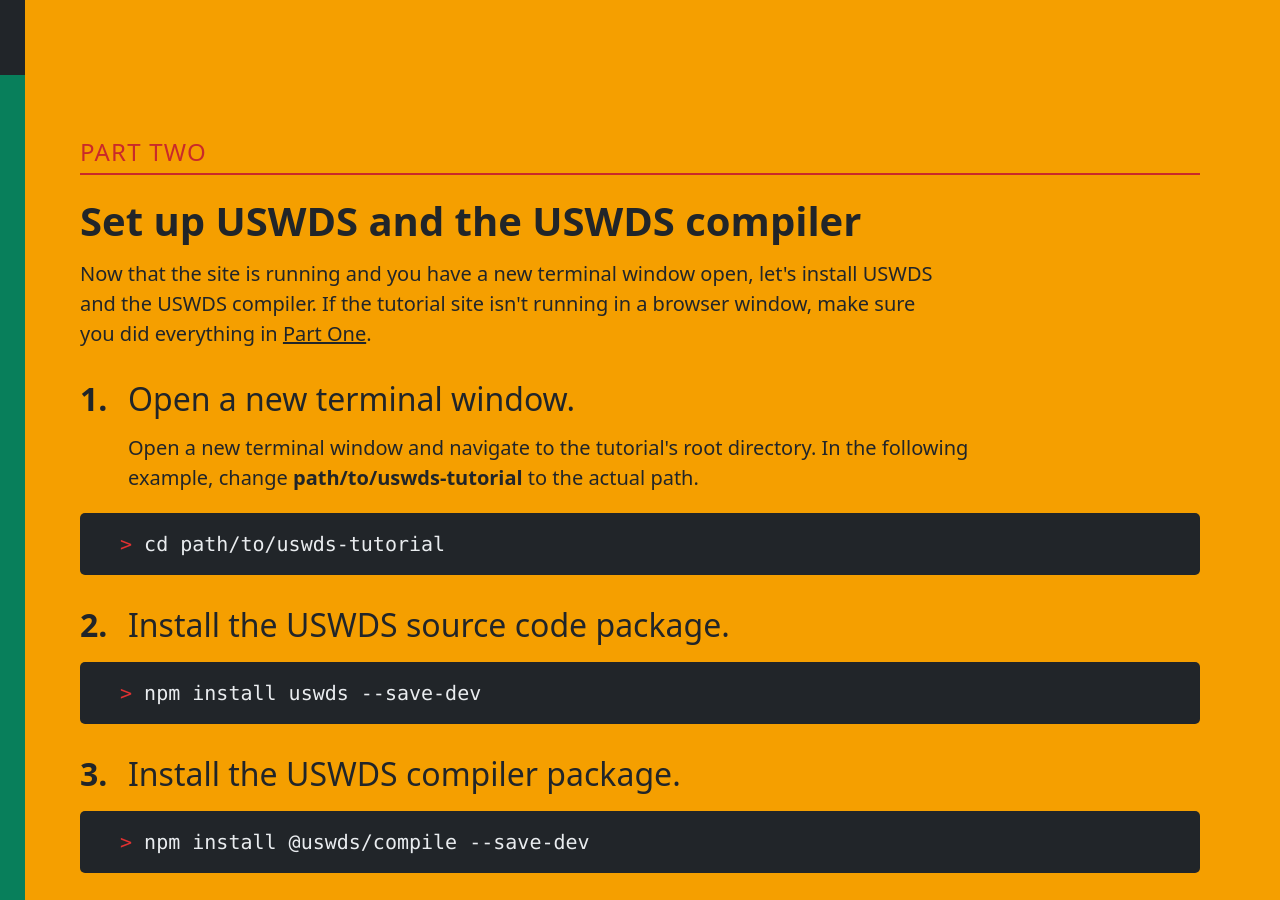
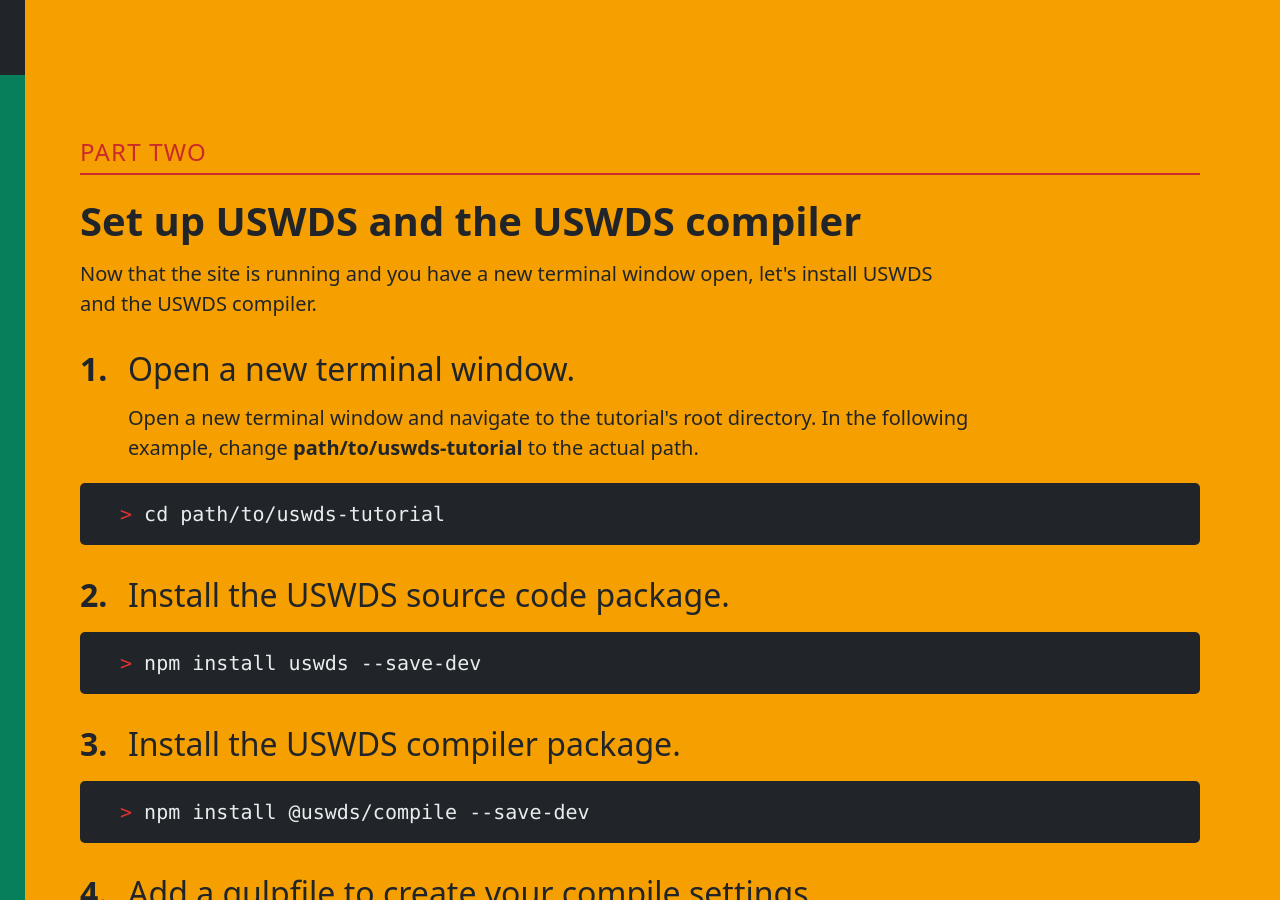
Before and after one commit to uswds/uswds-tutorial, a Jekyll site: the page built from index.md, in a window 1280 px wide and 900 px high, scrolled down 1173 px. Built offline with Jekyll 4.4.1, drawn with Linux system fonts in a browser that asks for light colours.

Commit message:
Assume they're in the site

```diff
--- a/_includes/sxs/part-two.html
+++ b/_includes/sxs/part-two.html
@@ -1,6 +1,6 @@
 <section class="part two" id="part-two">
   <h2><span>Part two</span> Set up USWDS and the USWDS compiler</h2>
-  <p>Now that the site is running and you have a new terminal window open, let's install USWDS and the USWDS compiler. If the tutorial site isn't running in a browser window, make sure you did everything in <a href="#part-one">Part One</a>.</p>
+  <p>Now that the site is running and you have a new terminal window open, let's install USWDS and the USWDS compiler.</p>
   <h3 class="step">Open a new terminal window.</h3>
   <p class="step-description">Open a new terminal window and navigate to the tutorial's root directory. In the following example, change <strong>path/to/uswds-tutorial</strong> to the actual path.</p>
   <div class="terminal">
```
